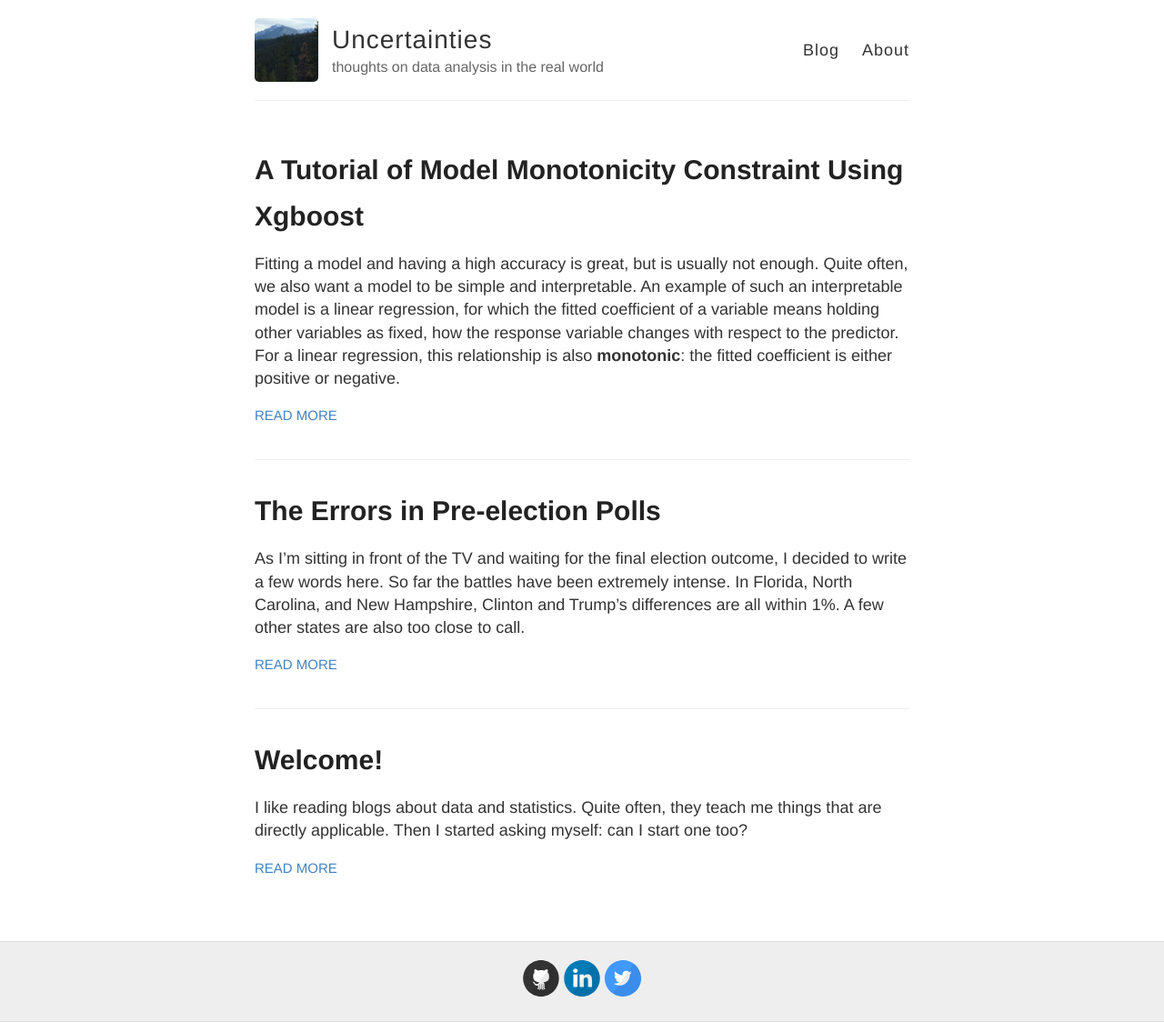
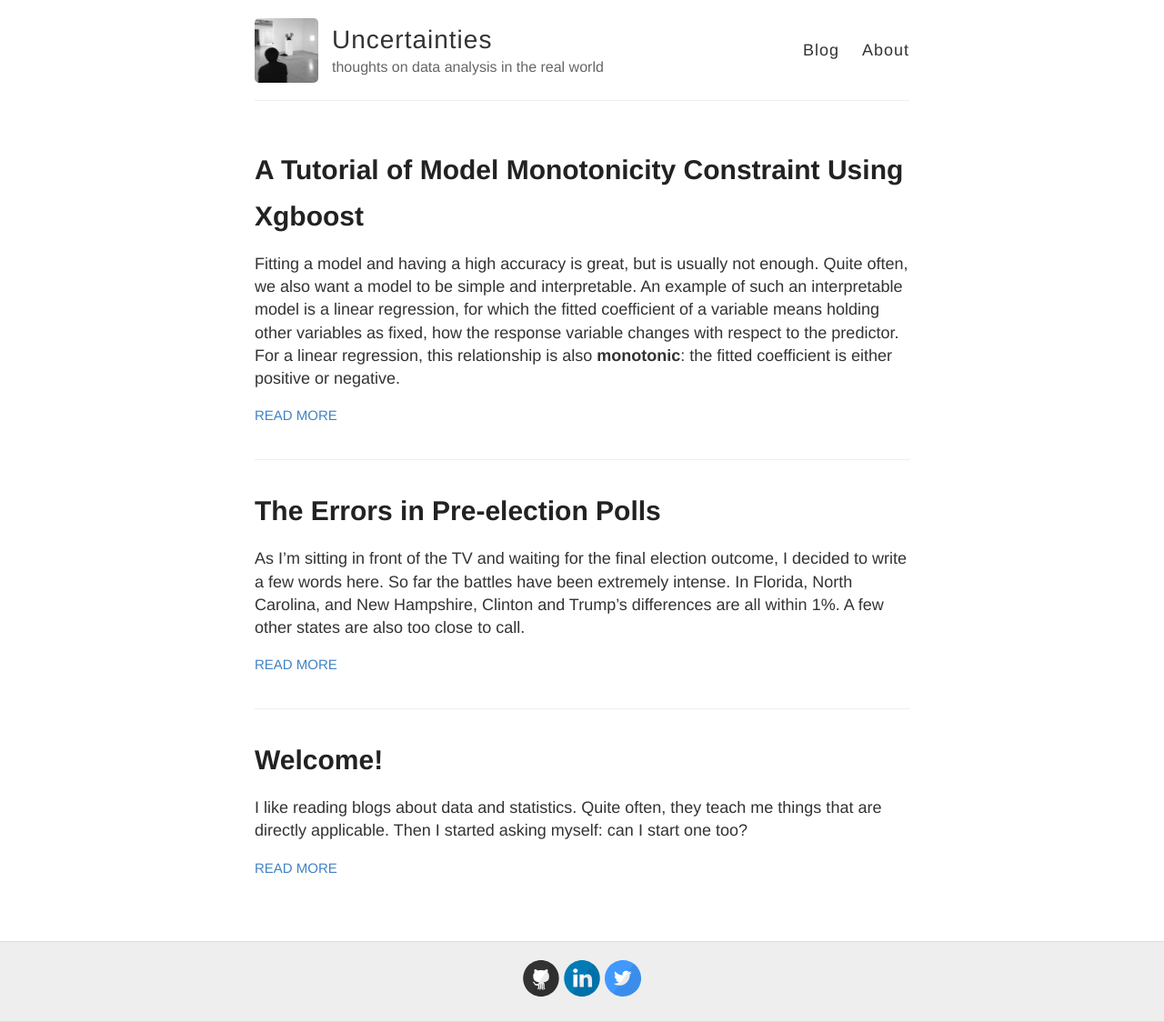
Before and after one commit to XiaoxiaoWang87/xiaoxiaowang87.github.io, a Jekyll site: the page built from index.html, in a window 1280 px wide. Shown: the whole page at 91% size. Built offline with Jekyll 4.4.1, drawn with Linux system fonts in a browser that asks for light colours.

Commit message:
new avatar

```diff
--- a/_config.yml
+++ b/_config.yml
@@ -9,7 +9,7 @@ name: Uncertainties
 description: thoughts on data analysis in the real world
 
 # URL of your avatar or profile pic (you could use your GitHub profile pic)
-avatar: /images/IMG_0538.jpg #/images/IMG_0530.jpg
+avatar: /images/IMG_1876.jpg #IMG_0538.jpg #/images/IMG_0530.jpg
 #
 # Flags below are optional
 #
```
Also changed, not shown: images/IMG_0527.jpg (deleted), images/IMG_0530.jpg (deleted), images/jekyll-logo.png (deleted).
